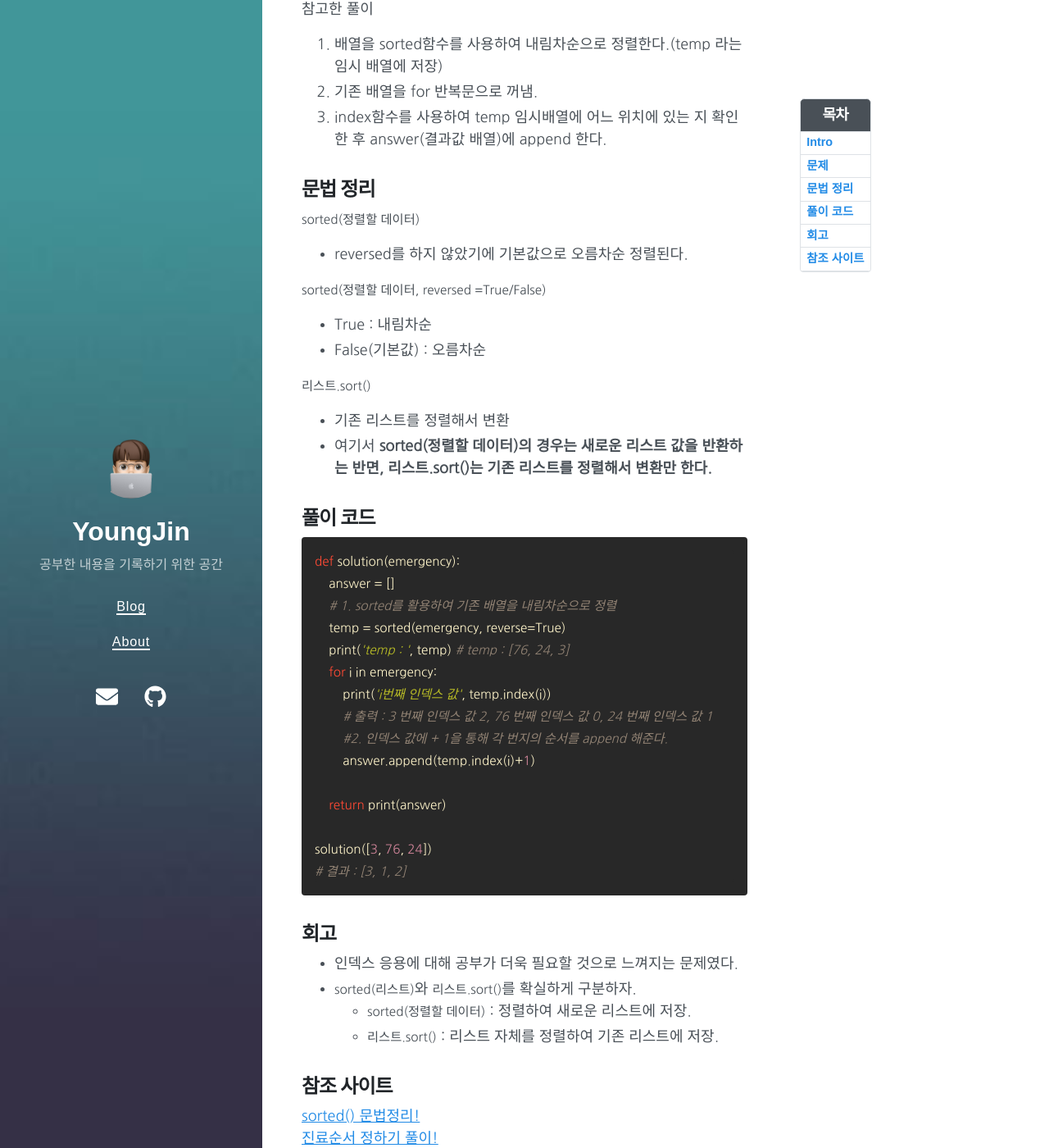
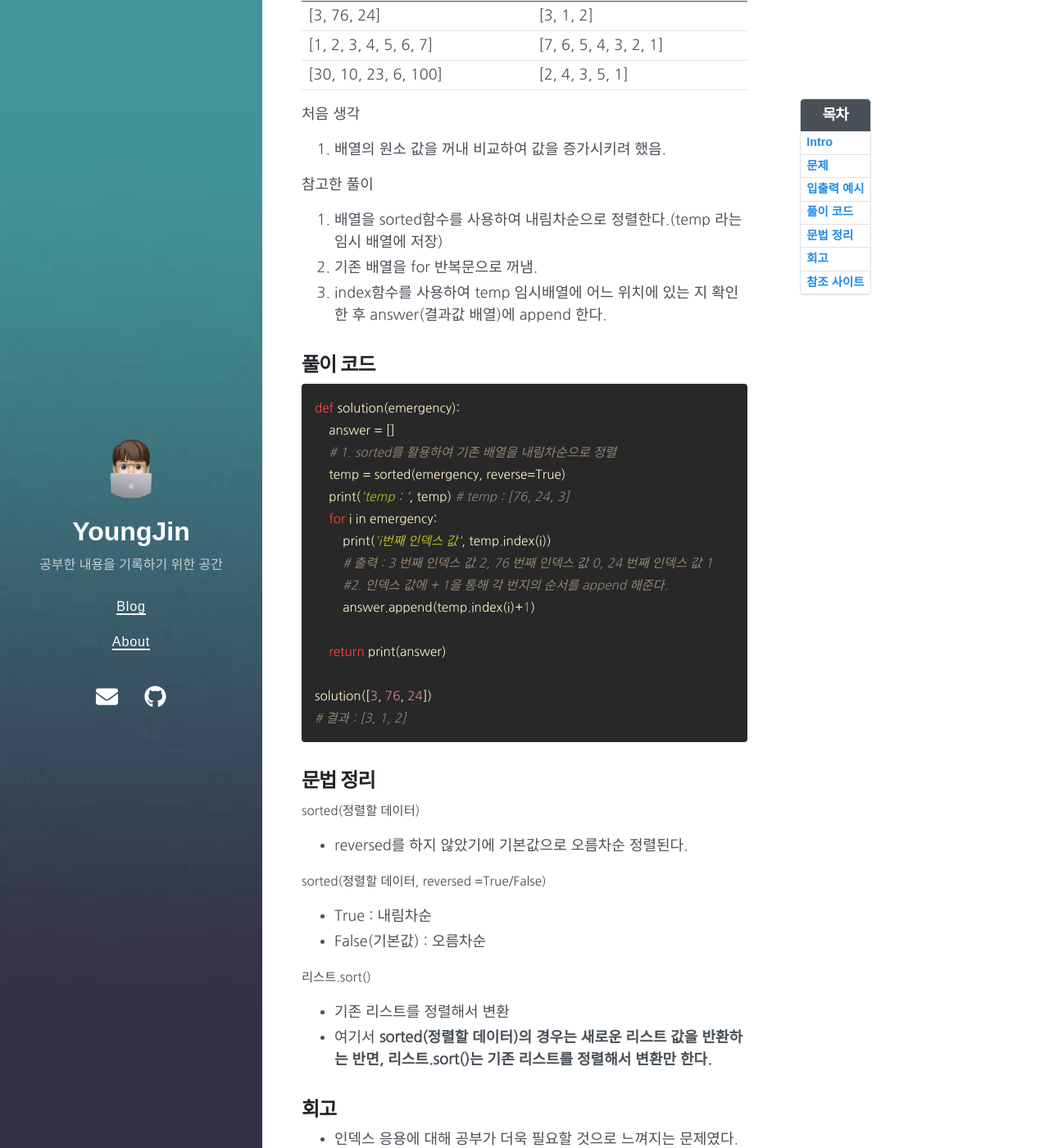
Before and after one commit to parkyoungjiin/parkyoungjiin.github.io, a Jekyll site: the page built from _posts/2023-05-03-진료순서 정하기.md, in a window 1280 px wide and 1400 px high, scrolled down 582 px. Shown: the whole window at 82% size. Built offline with Jekyll 4.4.1, drawn with Linux system fonts in a browser that asks for light colours; nearby versions of some CDN libraries; some of the changed text lies outside the part shown.

Commit message:
Update 2023-05-03-진료순서 정하기.md

```diff
--- a/_posts/2023-05-03-진료순서 정하기.md
+++ b/_posts/2023-05-03-진료순서 정하기.md
@@ -14,6 +14,14 @@ toc_label: "진료순서 정하기"
 ## 문제
 외과의사 머쓱이는 응급실에 온 환자의 응급도를 기준으로 진료 순서를 정하려고 합니다. 정수 배열 emergency가 매개변수로 주어질 때 응급도가 높은 순서대로 진료 순서를 정한 배열을 return하도록 solution 함수를 완성해주세요.
 
+## 입출력 예시
+
+|emergency|result|
+|---|---|
+|[3, 76, 24]|[3, 1, 2]|
+|[1, 2, 3, 4, 5, 6, 7]|[7, 6, 5, 4, 3, 2, 1]|
+|[30, 10, 23, 6, 100]|[2, 4, 3, 5, 1]|
+
 처음 생각
 1. 배열의 원소 값을 꺼내 비교하여 값을 증가시키려 했음.
 
```
Also changed, not shown: other parts of _posts/2023-05-03-진료순서 정하기.md (+13 -11 lines).
